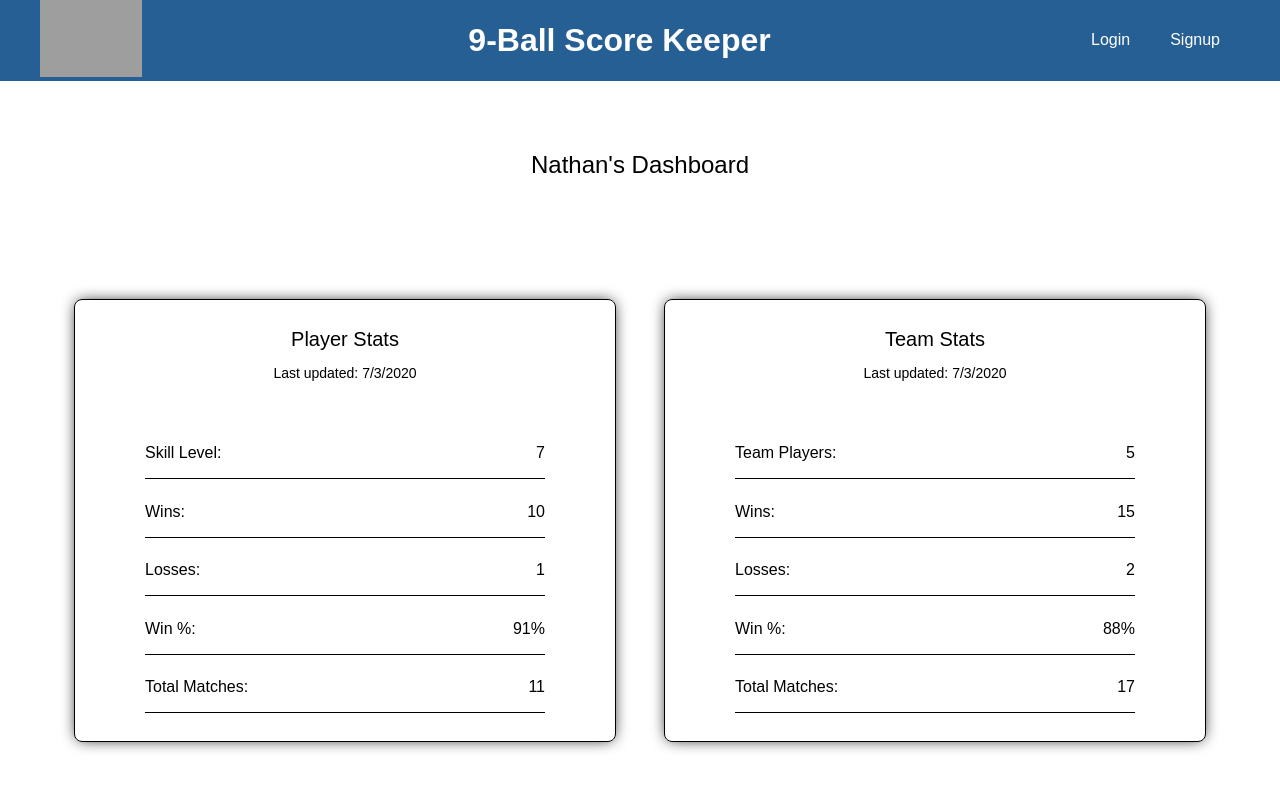
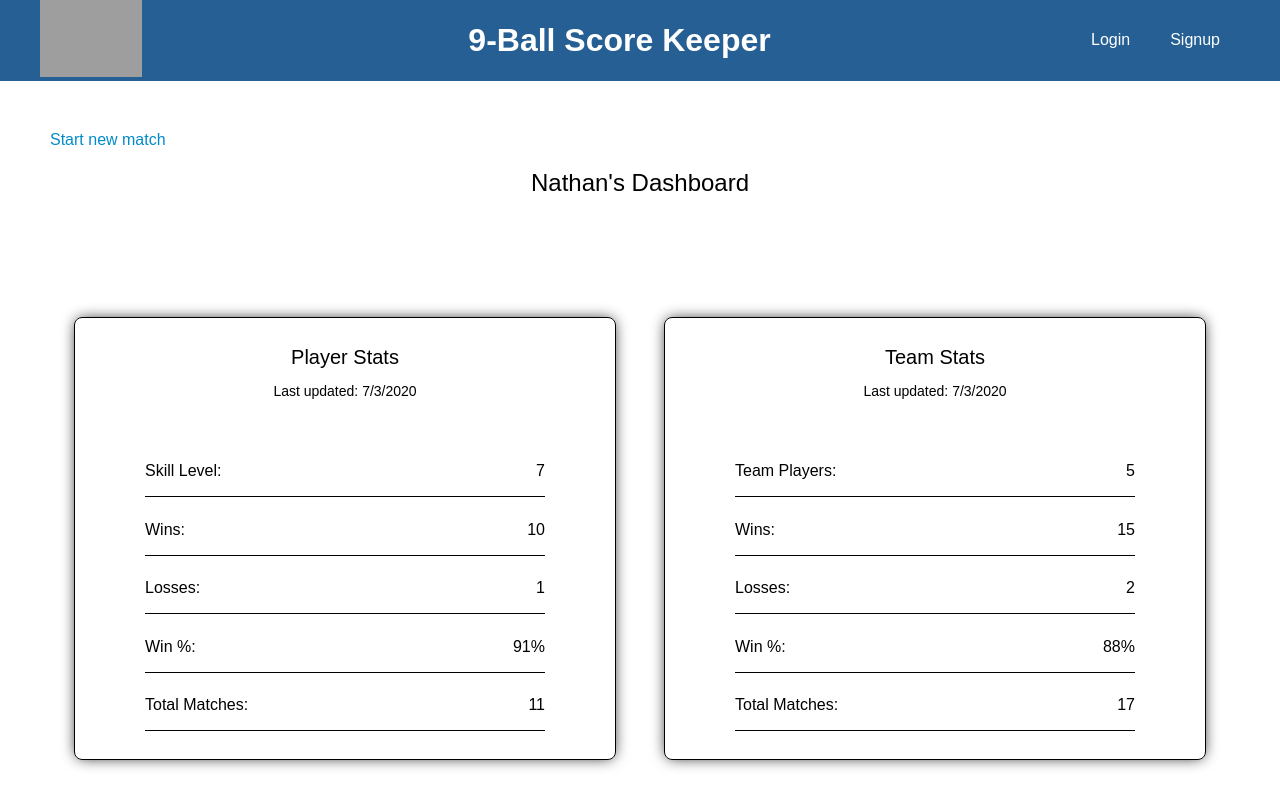
Before and after one commit to NathanWaddell121107/9-ball-scorekeeper, a Next.js app: page / in a window 1280 px wide. Shown: the top 808 px of the page. Built offline with nearby package versions, Linux system fonts and the light colour scheme; grey boxes are pictures that could not be loaded.

Commit message:
Adding a new match link

```diff
--- a/client/components/landing page/dashboard/dashboard.styled.tsx
+++ b/client/components/landing page/dashboard/dashboard.styled.tsx
@@ -7,6 +7,13 @@ export const DashboardWrapper = styled.div`
     font-weight: 500;
     text-align: center;
   }
+  > a {
+    text-decoration: none;
+    color: #028bca;
+    &:hover {
+      color: #000;
+    }
+  }
 `;
 
 export const StatsContainer = styled.div`
--- a/client/components/landing page/dashboard/dashboard.tsx
+++ b/client/components/landing page/dashboard/dashboard.tsx
@@ -8,6 +8,7 @@ const Dashboard = () => {
   const playerName = "Nathan";
   return (
     <Styled.DashboardWrapper>
+      <a href='#'>Start new match</a>
       <h2>{playerName}'s Dashboard</h2>
       <Styled.StatsContainer>
         <PlayerStats />
```
